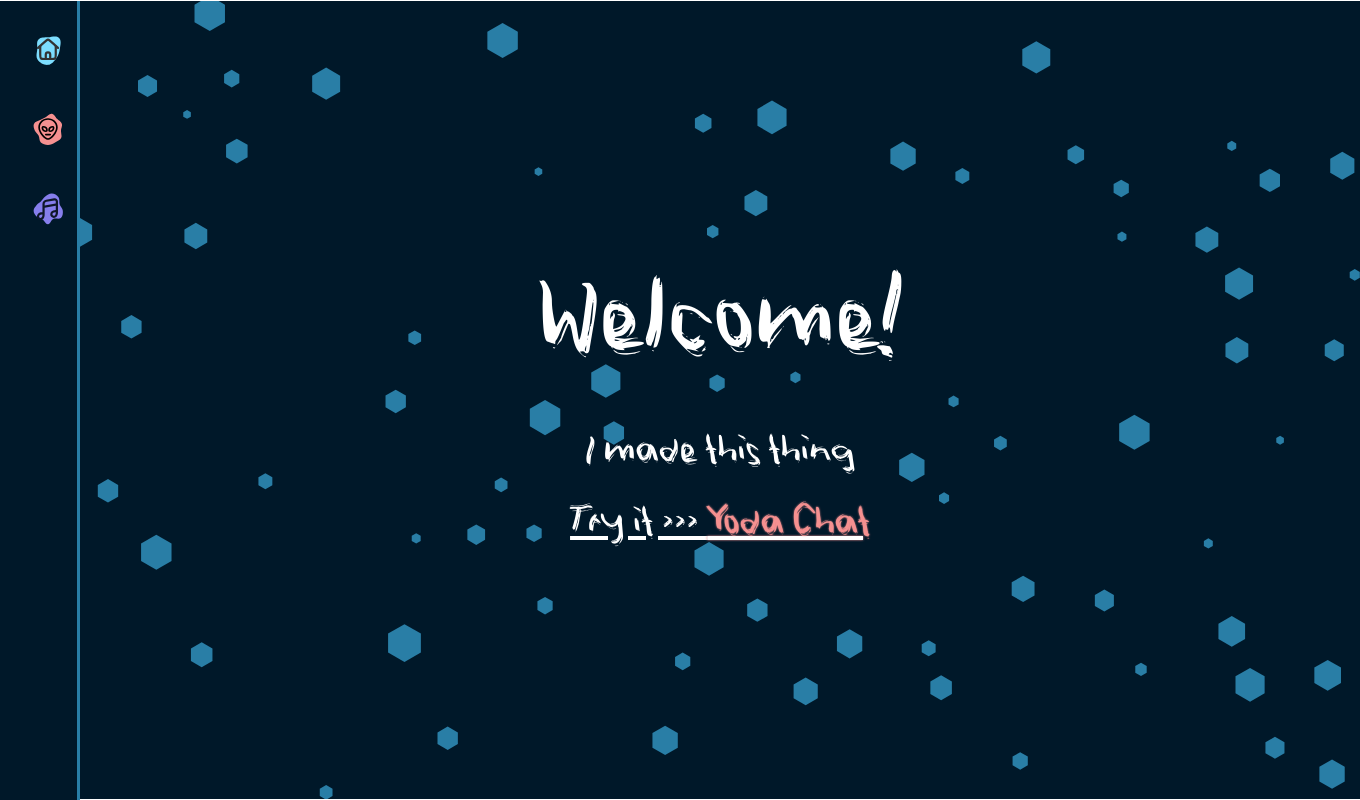
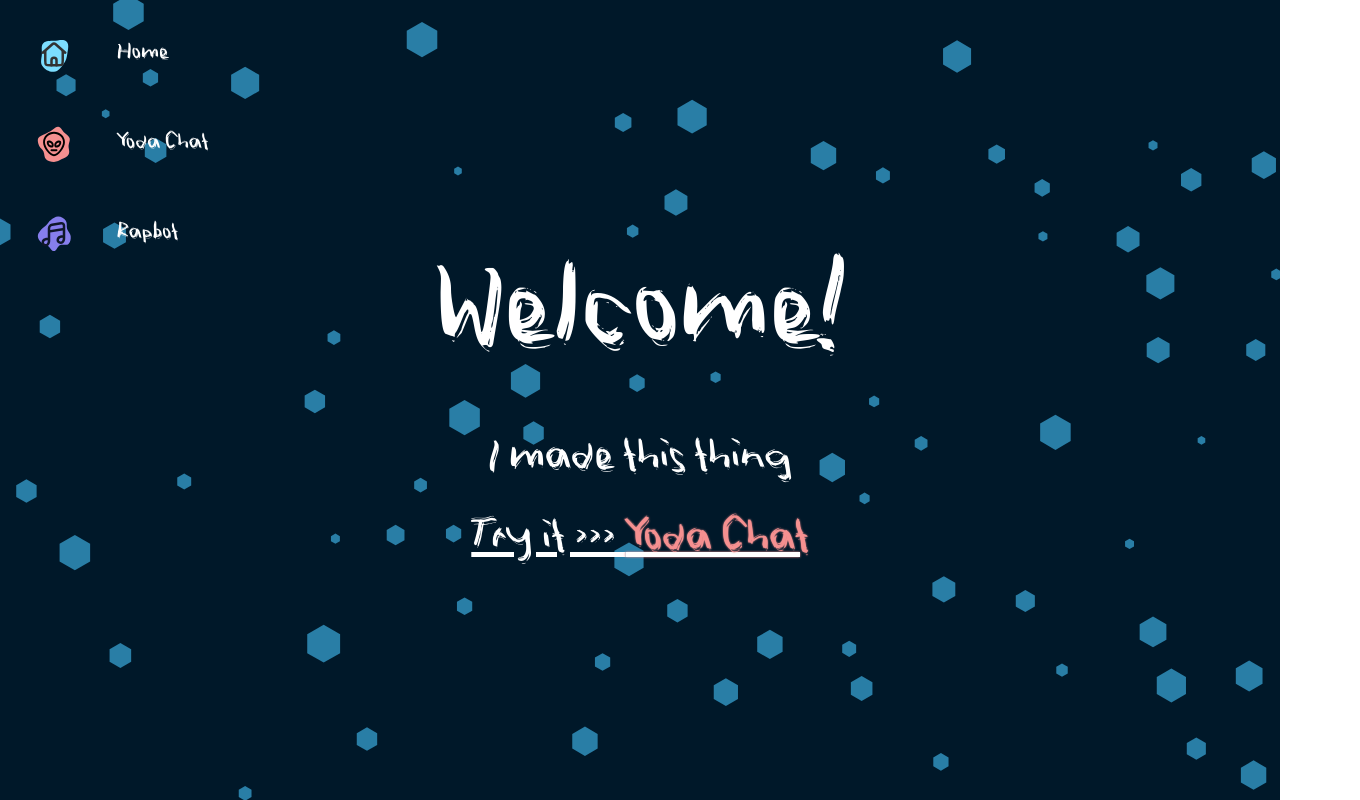
Before and after one commit to dhshah/openai-fun, a SvelteKit app: page / in a window 1280 px wide. Shown: the whole page, 1360 px wide, since content can reach past the window. Built offline with nearby package versions, Linux system fonts and the light colour scheme.

Commit message:
Tailwind + Daisy UI Setup

```diff
--- a/package.json
+++ b/package.json
@@ -15,6 +15,8 @@
 	"devDependencies": {
 		"@sveltejs/adapter-auto": "^2.0.0",
 		"@sveltejs/kit": "^1.5.0",
+		"@tailwindcss/forms": "^0.5.3",
+		"@tailwindcss/typography": "^0.5.9",
 		"@typescript-eslint/eslint-plugin": "^5.45.0",
 		"@typescript-eslint/parser": "^5.45.0",
 		"autoprefixer": "^10.4.14",
--- /dev/null
+++ b/postcss.config.js
@@ -0,0 +1,7 @@
+import tailwind from 'tailwindcss'
+import tailwindConfig from './tailwind.config.js'
+import autoprefixer from 'autoprefixer'
+
+export default {
+  plugins:[tailwind(tailwindConfig),autoprefixer]
+}
--- a/src/app.html
+++ b/src/app.html
@@ -1,5 +1,5 @@
 <!DOCTYPE html>
-<html lang="en">
+<html lang="en" data-theme="emerald">
 	<head>
 		<meta charset="utf-8" />
 		<link rel="icon" href="%sveltekit.assets%/favicon.png" />
@@ -12,8 +12,6 @@
 				height: 100%;
 				margin: 0;
 				padding: 0;
-				margin-top: -1px;
-				padding-top: 1px;
 			}
 			* {
 				margin: 0;
--- a/src/routes/+layout.svelte
+++ b/src/routes/+layout.svelte
@@ -20,9 +20,11 @@
 	}
 </script>
 
-<Nav />
-<div class="container">
-	<slot />
+<div class="h-screen flex flex-col">
+	<Nav />
+	<div class="grow">
+		<slot />
+	</div>
 </div>
 
 <style>
@@ -30,32 +32,4 @@
 		font-family: AnakCute;
 		src: url('../static/AnakCute.ttf');
 	}
-
-	@media screen and (min-width: 480px) {
-		:root {
-			font-size: 16px;
-		}
-	}
-	@media screen and (max-width: 480px) {
-		:root {
-			font-size: 11px;
-		}
-	}
-	:root {
-		--bg-primary: #001829;
-		--bg-secondary: #297ea6;
-		--text-primary: #fff;
-		--text-dark: #000;
-		--home-color: #7cddfe;
-		--yoda-chat-color: #f59090;
-		--rapbot-color: #867eec;
-		--warning-color: #f5c490;
-		--warning-text-color: #000;
-	}
-	.container {
-		margin-left: 5rem;
-		height: 100%;
-		box-sizing: border-box;
-		background-color: #001829;
-	}
 </style>
--- a/tailwind.config.cjs
+++ /dev/null
@@ -1,6 +0,0 @@
-/** @type {import('tailwindcss').Config} */
-module.exports = {
-  content: ['./src/**/*.{html,js,svelte,ts}'],
-  theme: {},
-  plugins: [require("daisyui")]
-};
--- /dev/null
+++ b/tailwind.config.js
@@ -0,0 +1,8 @@
+import daisyui from "daisyui"
+import typography from "@tailwindcss/typography";
+import forms from "@tailwindcss/forms";
+export default {
+  content: ['./src/**/*.{html,js,svelte,ts}'],
+  theme: {},
+  plugins: [forms, typography, daisyui],
+};
--- a/vite.config.ts
+++ b/vite.config.ts
@@ -1,9 +1,13 @@
 import { sveltekit } from '@sveltejs/kit/vite';
 import { defineConfig } from 'vitest/config';
+import postcss from './postcss.config.js';
 
 export default defineConfig({
 	plugins: [sveltekit()],
 	test: {
 		include: ['src/**/*.{test,spec}.{js,ts}']
+	},
+	css: {
+		postcss
 	}
 });
```
Also changed, not shown: 1 other file (tests, documents, lock files or other folders).
